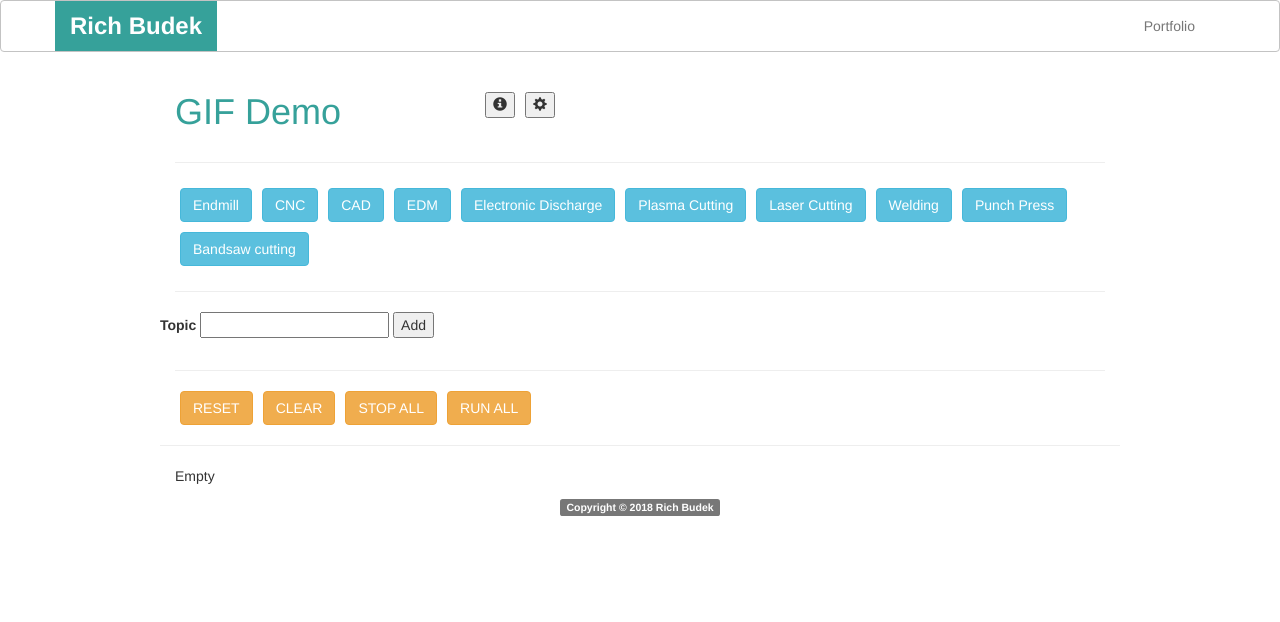
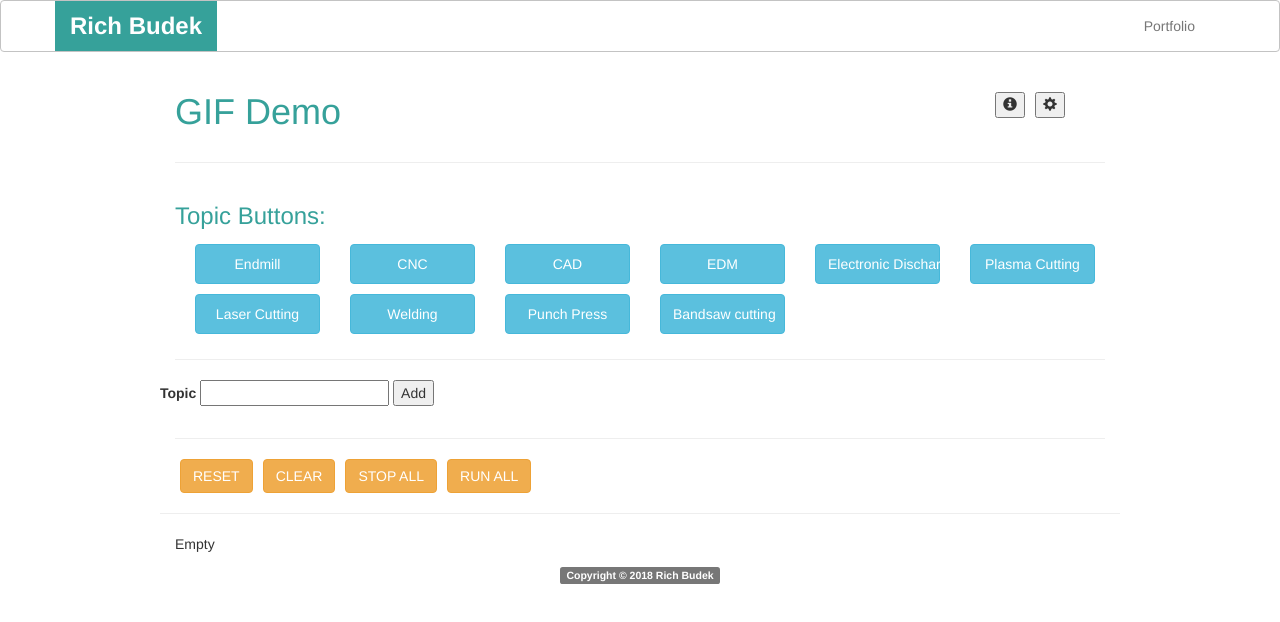
Before and after one commit to RichBu/GIF_Demo, a plain HTML site: page index.html in a window 1280 px wide. Drawn offline with nearby package versions, Linux system fonts and the light colour scheme.

Commit message:
clean up UI of buttons
buttons now are lined up with bootstrap columns

```diff
--- a/assets/css/style.css
+++ b/assets/css/style.css
@@ -146,3 +146,7 @@ h3  {
     text-decoration: none;
     cursor: pointer;
 }
+
+.topic-bttn-col {
+
+}
--- a/assets/javascript/globals.js
+++ b/assets/javascript/globals.js
@@ -112,18 +112,33 @@ var buttonObj = {
     addNewButton: function (topicIn) {
         //takes a topic and adds a button to page
         //assume topic in array already
+        //put a column around each button
         this.currSingleButtonObj.topic = topicIn;
         this.currSingleButtonObj.searchTerm = topicIn;  //right now both the same
         this.addButtonToArray(this.currSingleButtonObj);
         var divButtons = $(configData.divTopicButtons);
+
+        var divCol = $("<div>");
+        $(divCol).addClass("col-lg-2");
+        $(divCol).addClass("col-md-2");
+        $(divCol).addClass("col-sm-3");
+        $(divCol).addClass("col-xs-4");
+
         var newButton = $("<button>");
         $(newButton).addClass("btn");       //HTML
         $(newButton).addClass("btn-info");  //bootstrap
         $(newButton).addClass(configData.classTopicBttn);  //for mass adds
         $(newButton).css("margin", "5px");
+        $(newButton).css("width", "100%");
+        $(newButton).css("height", "40px");
+        $(newButton).css("white-space", "normal !important");
+        //$(newButton).text( "" );
+
         $(newButton).text(topicIn);
         $(newButton).attr("data-button", this.buttonArray.length - 1);
-        $(newButton).appendTo(divButtons);
+
+        $(newButton).appendTo(divCol);
+        $(divCol).appendTo(divButtons);
     },
 
     refreshAllButtons: function () {
--- a/index.html
+++ b/index.html
@@ -63,20 +63,20 @@
                             <h2> </h2>
                         </p>
                     </div>
-                    <div class="row">
+                    <div class="row" style="padding: 0px 50px 0px" >
                         <!-- This is the column with buttons -->
                         <!--
                         <button style="Float: left; " id="btnPlay" class="bigButton " data-toggle="tooltip " title="Play the game ">PLAY </button>
                         <button style="Float: left; " id="btnReport" class="bigButton " data-toggle="tooltip " title="Future -- will show report of what was missed.">REPORT </button>
                         <button style="Float: left; " id="btnHiScores" class="bigButton " data-toggle="tooltip " title="high scores ">HI SCORES</button>
                         -->
-                        <button style="Float: left; " id="btnHelp" class="bigButton " data-toggle="tooltip " title="Help and about ">
-                            <span class="glyphicon glyphicon-info-sign "></span>
-                        </button>
-                        <button style="Float: left; " id="btnSettings" class="bigButton " data-toggle="tooltip " title="Settings for game ">
+                        <button style="Float: right; " id="btnSettings" class="bigButton " data-toggle="tooltip " title="Settings for game ">
                             <span class="glyphicon glyphicon-cog "></span>
                         </button>
-                    </div>
+                        <button style="Float: right; " id="btnHelp" class="bigButton " data-toggle="tooltip " title="Help and about ">
+                                <span class="glyphicon glyphicon-info-sign "></span>
+                            </button>
+                        </div>
                 </div>
             </div>
             <div class="row">
@@ -93,6 +93,7 @@
                 <div class="col-lg-12 col-md-12 col-sm-12 col-xs-12 ">
                     <!--                    <div class="row ">  -->
                     <!--                        <div class="col-lg-6 col-md-6 col-sm-6 col-xs-6 ">  -->
+                    <span><h3>Topic Buttons:</h3></span>
                     <div id="topicButtons">
                         <button style="Float: left; " id="btnNextQuestion" class="bigButton " data-toggle="tooltip " title="Next Question">NEXT QUESTION</button>
                     </div>
@@ -185,13 +186,11 @@
             </h4>
             <p>GIF Demonstration Game by Rich Budek</p>
             <p></p>
-            <p>This app goes out to the web and fetches animated GIF's based
-                on a users topic pick.  There are 10 default buttons that show
-                up initially, but the user can add more by using the topic box.
+            <p>This app goes out to the web and fetches animated GIF's based on a users topic pick. There are 10 default buttons
+                that show up initially, but the user can add more by using the topic box.
             </p>
-            <p>After the GIF's are loaded, the user can click on an image and
-                the GIFs animation will start or stop.  In addition, there are
-                4 buttons that can control the GIFs.
+            <p>After the GIF's are loaded, the user can click on an image and the GIFs animation will start or stop. In addition,
+                there are 4 buttons that can control the GIFs.
             </p>
             <p> </p>
             <div class="modal-footer">
@@ -210,12 +209,10 @@
             </h4>
             <p>GIF Demonstration by Rich Budek</p>
             <p></p>
-            <p>This demo is meant to showcase my talents as well as the options
-                available for controlling GIFs within JavaScript.
+            <p>This demo is meant to showcase my talents as well as the options available for controlling GIFs within JavaScript.
             </p>
             <p>
-                The GIF's are located using API calls to Giphy which houses a database
-                of GIF's and their locations.
+                The GIF's are located using API calls to Giphy which houses a database of GIF's and their locations.
             </p>
             <p>Javascript and jQuery are the languages that do all of the processing and also manipulates the page's element's
                 using jQuery. are stored as objects in an array and then placed into the collection area using jAppend.
@@ -241,7 +238,6 @@
     <script src="assets/javascript/script.js "></script>
     <script src="assets/javascript/modals.js "></script>
     <script>
-
         $(document).ready(function () {
             //activate BootStrap tool tips
             //but don't turn on for phone / tablet
@@ -276,11 +272,11 @@
                 });
             };
 
-            var evalImgClick = function() {
+            var evalImgClick = function () {
                 //image was clicked
                 console.log("image clicked");
                 var imgClicked = $(this).attr("data-image");
-                GIFobj.toggleGIFanimation( imgClicked );
+                GIFobj.toggleGIFanimation(imgClicked);
             };
 
             $("." + configData.classTopicBttn).click(evalButtonPress);
```
